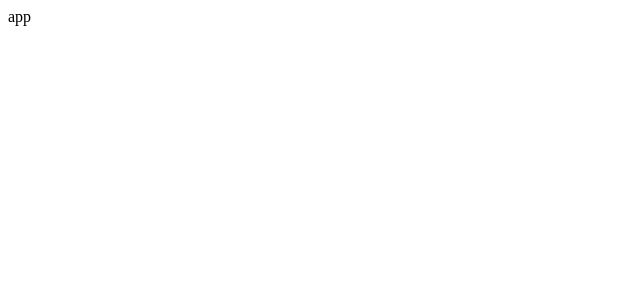
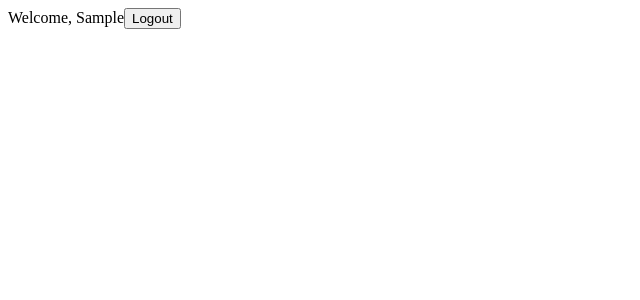
Before and after one commit to hggumich/react-social-media, a React (Create React App) app: page / in a window 1280 px wide. Both pictures are taken after typing "Sample" into the empty fields and a click on the button "Submit". Shown: the top 300 px of the page, without its empty margins (0-640 px from the left). Built offline with nearby package versions, Linux system fonts and the light colour scheme.

Commit message:
Login Component and Header

```diff
--- a/src/App.js
+++ b/src/App.js
@@ -1,5 +1,6 @@
 import React from "react";
 import Login from "./components/Login";
+import Header from "./components/Header";
 
 function App() {
   const [user, setUser] = React.useState("");
@@ -7,7 +8,11 @@
   if (!user) {
     return <Login setUser={setUser} />;
   }
-  return <div>app</div>;
+  return (
+    <div>
+      <Header user={user} setUser={setUser} />
+    </div>
+  );
 }
 
 export default App;
--- a/src/components/Header.js
+++ b/src/components/Header.js
@@ -1,7 +1,12 @@
 import React from "react";
 
-function Header() {
-  return <div>Header</div>;
+function Header({ user, setUser }) {
+  return (
+    <div>
+      Welcome, {user}
+      <button onClick={() => setUser("")}>Logout</button>
+    </div>
+  );
 }
 
 export default Header;
```
